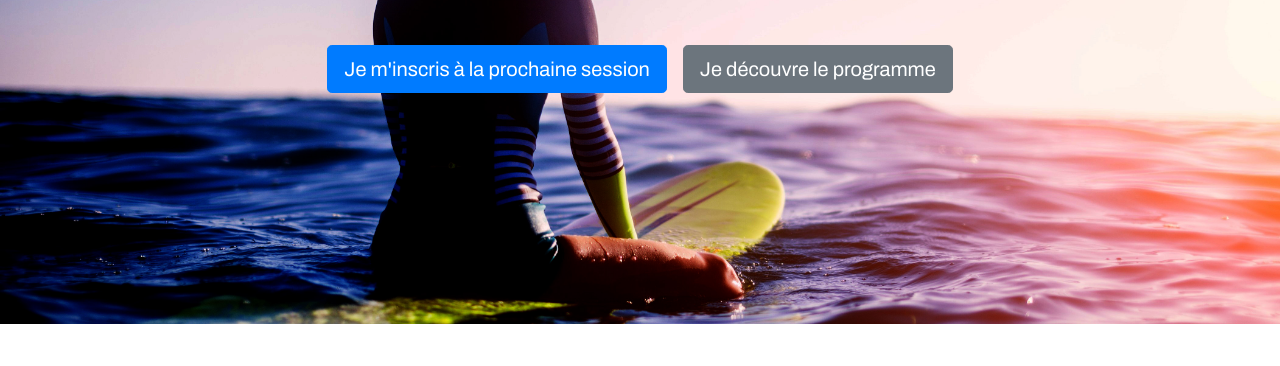
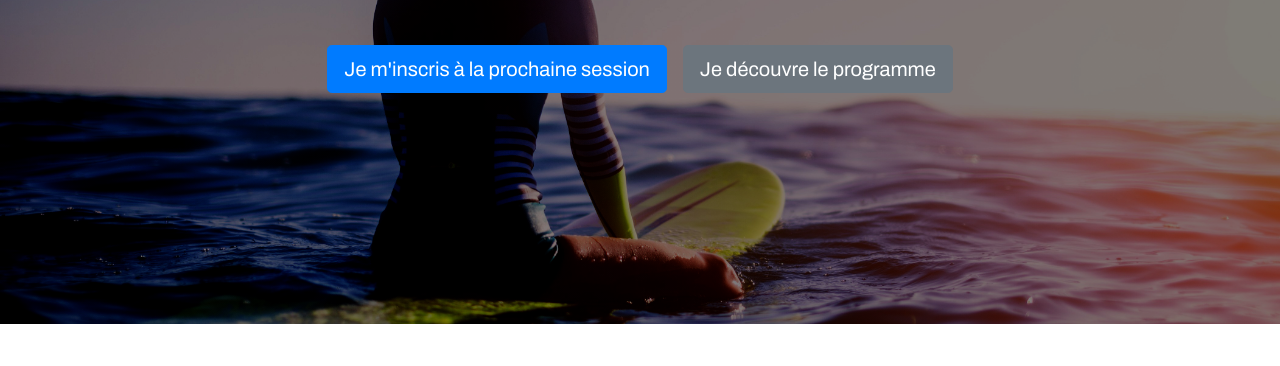
Before and after one commit to Kirouw/kirouw.github.io, a plain HTML site: page TheSurfingProject/index.html in a window 1280 px wide. Shown: the part 232-598 px from the top of the page. Drawn offline with nearby package versions, Linux system fonts and the light colour scheme.

Commit message:
Modification du CSS

```diff
--- a/TheSurfingProject/style.css
+++ b/TheSurfingProject/style.css
@@ -4,9 +4,9 @@ body{
 
 .jumbotron {
     font-family: 'Archivo', sans-serif;
-    background-image: url('img/header.jpg');
-    background-position: center;
+    background: linear-gradient(rgba(0, 0, 0, 0.5),rgba(0, 0, 0, 0.5)), url('img/header.jpg') no-repeat center;
     background-size:cover;
     color:#fff;
     min-height: 500px;
+
 }
```
